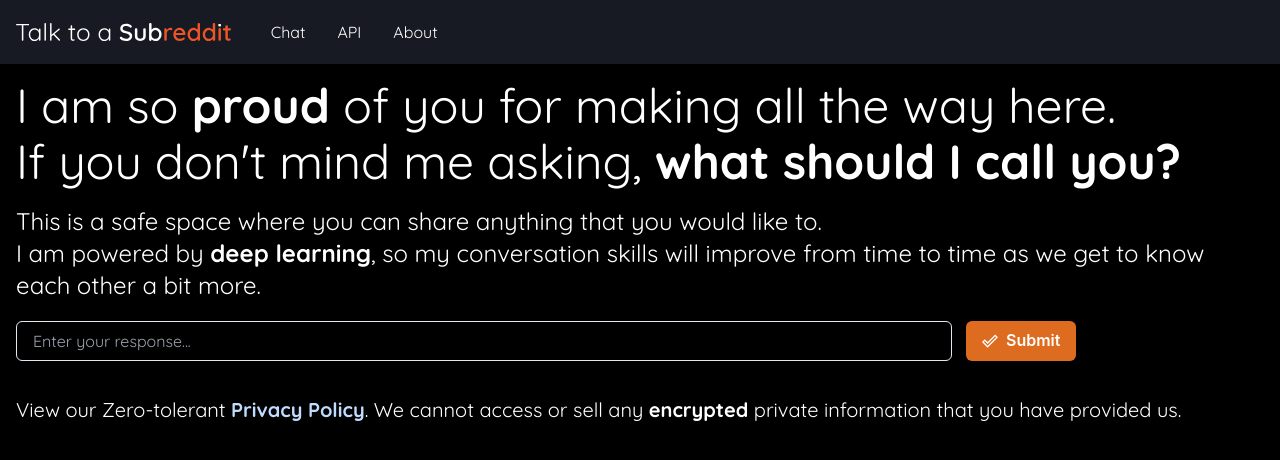
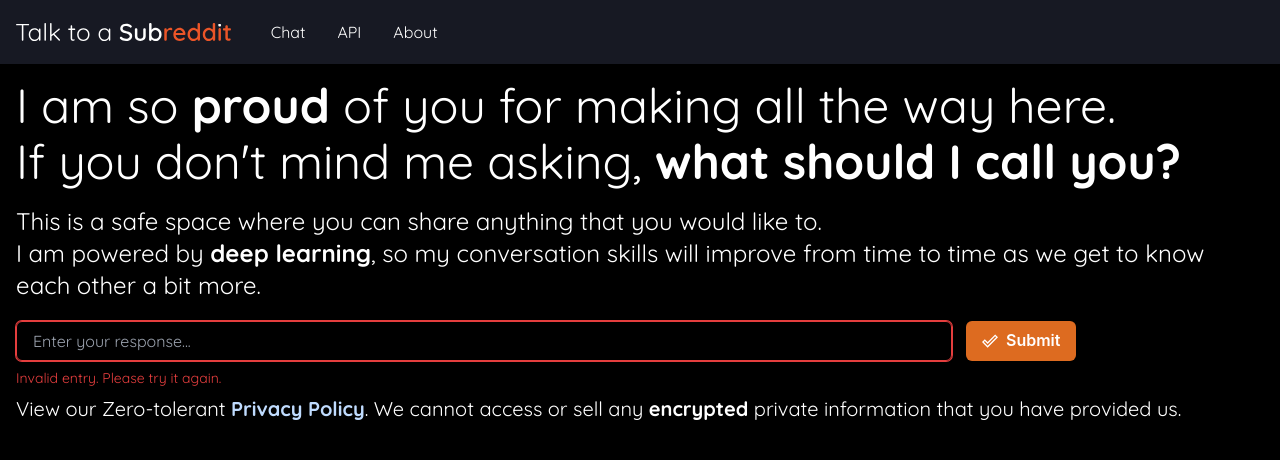
Before and after one commit to wonmor/Talk-To-A-Subreddit, a React (Create React App) app in the folder client/: page / in a window 1280 px wide. Shown: the top 460 px of the page. Built offline with nearby package versions, Linux system fonts and the light colour scheme.

Commit message:
Added Redux state management tool

```diff
--- a/client/src/components/pages/Home.jsx
+++ b/client/src/components/pages/Home.jsx
@@ -1,9 +1,26 @@
-import { Box, Stack, Input, Text, Button } from '@chakra-ui/react'
+import { Box, Stack, Input, Text, Button, FormControl, FormErrorMessage } from '@chakra-ui/react'
 import { MdDoneOutline } from "react-icons/md"
 
-import { useSelector, useDispatch, Provider } from "react-redux";
+import { useState } from 'react'
+
+import { useSelector, useDispatch } from "react-redux";
+
+import {
+    setUsername,
+    setEmail,
+  } from "../../states/userInfoSlice";
 
 export default function Home() {
+    const dispatch = useDispatch();
+
+    const [input, setInput] = useState('')
+    const handleInputChange = (e) => setInput(e.target.value)
+
+    const isError = input === ''
+
+    const username = useSelector((state) => state.userInfo.username);
+    const email = useSelector((state) => state.userInfo.email);
+
     return (
         <Box className="flex flex-col border-t border-gray-600 md:border-transparent">
             <Text className="mt-2 md:mt-0 mb-2 text-5xl">
@@ -19,16 +36,23 @@
                 <div className="mt-10 md:mt-0">I am powered by <b>deep learning</b>, so my conversation skills will improve from time to time as we get to know each other a bit more.</div>
             </Text>
 
-            <Stack direction={['column', 'row']} spacing={1} marginBottom={"15px"}>
-                <Input placeholder='Enter your response...' marginRight={"10px"} width={"75%"} className="generic-text mb-5" />
-                <Button width={"min-content"} leftIcon={<MdDoneOutline />} colorScheme='orange' variant='solid' onClick={() => {
+            <FormControl isInvalid={isError}>
+                <Stack direction={['column', 'row']} spacing={1}>
+                    <Input placeholder='Enter your response...' marginRight={"10px"} width={"75%"} className="generic-text" />
 
-                }}>
-                    Submit
-                </Button>
-            </Stack>
+                    <Button width={"min-content"} leftIcon={<MdDoneOutline />} colorScheme='orange' variant='solid' onClick={() => {
+                        dispatch(setUsername(""));
+                    }}>
+                        Submit
+                    </Button>
+                </Stack>
 
-            <Text className="text-xl mb-5">
+                {isError && (
+                        <FormErrorMessage><span>Invalid entry. Please try it again.</span></FormErrorMessage>
+                )}
+            </FormControl>
+
+            <Text className="text-xl mb-5 mt-2">
                 View our Zero-tolerant <span className="text-blue-200 font-bold hover:underline">Privacy Policy</span>. We cannot access or sell any <b>encrypted</b> private information that you have provided us.
             </Text>
         </Box>
--- a/client/src/states/userInfoSlice.js
+++ b/client/src/states/userInfoSlice.js
@@ -3,17 +3,23 @@
 export const userInfoSlice = createSlice({
     name: 'userInfo',
     initialState: {
-        username: "Steve"
+        username: "Steve",
+        email: "stevemakinson@gmail.com"
     },
     reducers: {
-        setUserName: (state, action) => {
+        setUsername: (state, action) => {
             if (state.name !== action.payload) {
                 state.name = action.payload
+            }
+        },
+        setEmail: (state, action) => {
+            if (state.email !== action.payload) {
+                state.email = action.payload
             }
         }
     }
 })
 
-export const { setUserName } = userInfoSlice.actions
+export const { setUsername, setEmail } = userInfoSlice.actions
 
 export default userInfoSlice.reducer
```
